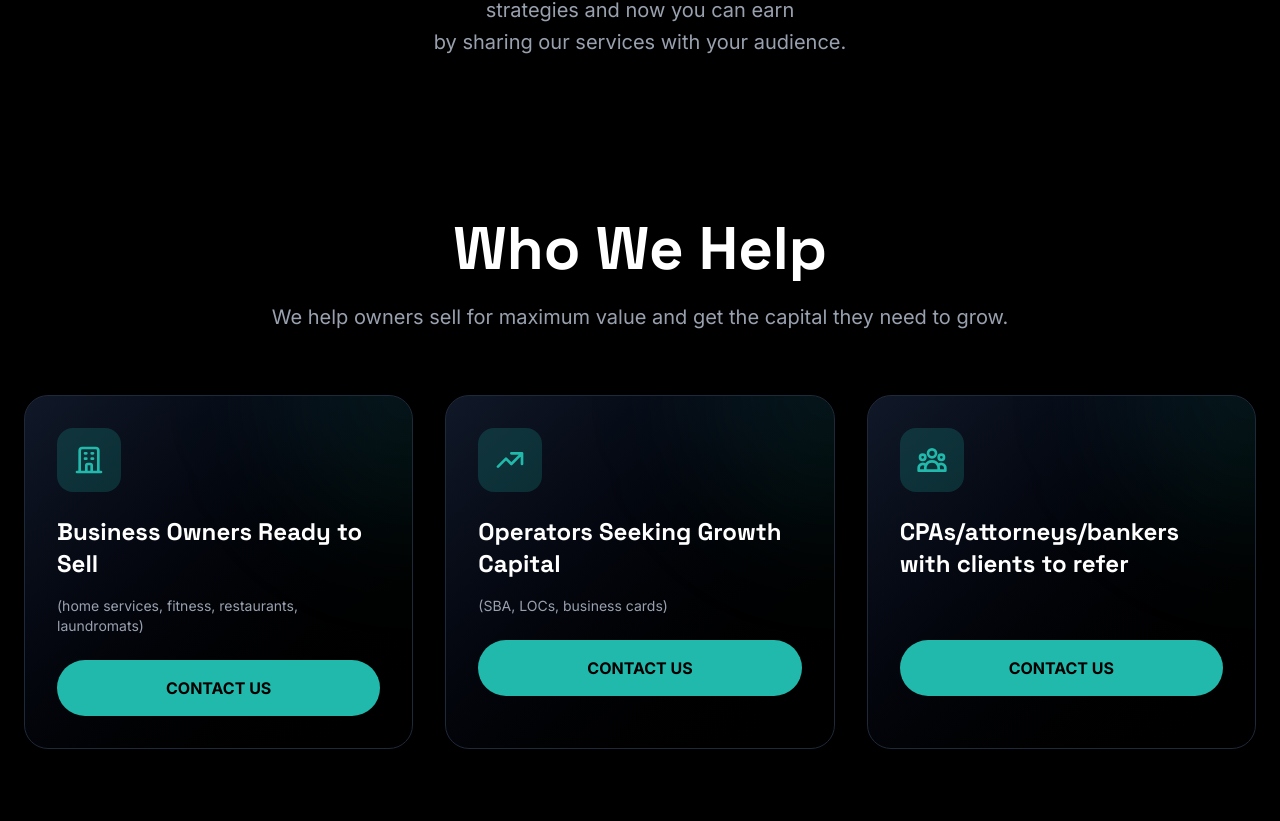
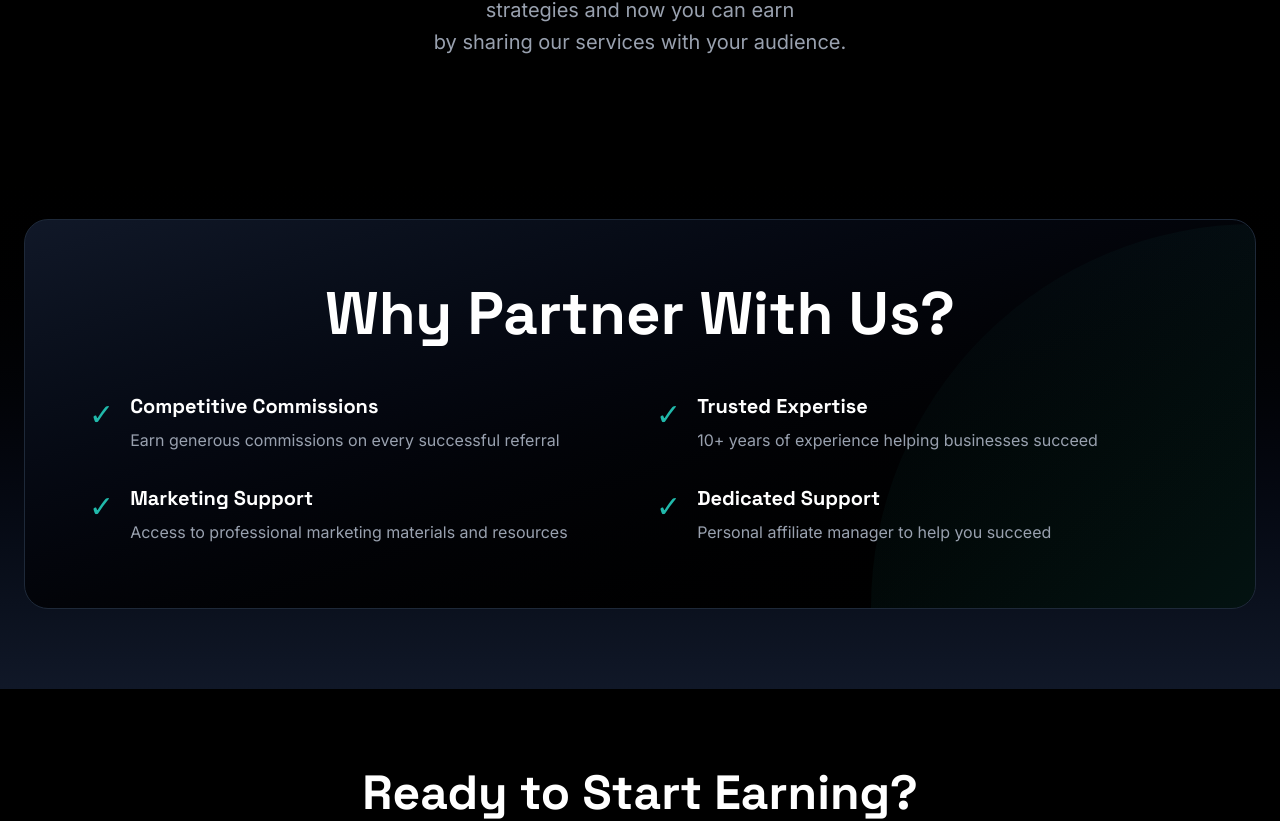
Before and after one commit to Aman-web-dev/pacconsults, a Next.js app: page /affiliate in a window 1280 px wide. Shown: the part 409-1230 px from the top of the page. Built offline with nearby package versions, Linux system fonts and the light colour scheme.

Commit message:
some changes

```diff
--- a/app/(marketing)/affiliate/page.tsx
+++ b/app/(marketing)/affiliate/page.tsx
@@ -31,114 +31,8 @@ export default function BecomeAffiliatePage() {
         </div>
       </section>
 
-      {/* Who We Help Section */}
-      <section className="py-20 px-6">
-        <div className="max-w-7xl mx-auto">
-          <div className="text-center mb-16">
-            <h2 className="text-5xl md:text-6xl font-bold mb-6">
-              Who We Help
-            </h2>
-            <p className="text-xl text-gray-400 max-w-3xl mx-auto">
-              We help owners sell for maximum value and get the capital they need to grow.
-            </p>
-          </div>
 
-          <div className="grid md:grid-cols-3 gap-8">
-            {/* Card 1: Business Owners Ready to Sell */}
-            <div
-              className="bg-gradient-to-br from-gray-900 to-black rounded-3xl p-8 border border-gray-800 hover:border-[#21b9ab] transition-all duration-500 relative overflow-hidden group"
-              onMouseEnter={() => setHoveredCard(1)}
-              onMouseLeave={() => setHoveredCard(0)}
-            >
-              {/* Background Accent */}
-              <div className="absolute top-0 right-0 w-64 h-64 bg-[#21b9ab]/10 rounded-full blur-3xl transform translate-x-32 -translate-y-32 group-hover:scale-150 transition-transform duration-700"></div>
 
-              <div className="relative z-10">
-                {/* Icon */}
-                <div className="w-16 h-16 bg-[#21b9ab]/20 rounded-2xl flex items-center justify-center mb-6 group-hover:bg-[#21b9ab]/30 transition">
-                  <svg className="w-8 h-8 text-[#21b9ab]" fill="none" stroke="currentColor" viewBox="0 0 24 24">
-                    <path strokeLinecap="round" strokeLinejoin="round" strokeWidth={2} d="M19 21V5a2 2 0 00-2-2H7a2 2 0 00-2 2v16m14 0h2m-2 0h-5m-9 0H3m2 0h5M9 7h1m-1 4h1m4-4h1m-1 4h1m-5 10v-5a1 1 0 011-1h2a1 1 0 011 1v5m-4 0h4" />
-                  </svg>
-                </div>
-
-                <h3 className="text-2xl font-bold mb-4">
-                  Business Owners Ready to Sell
-                </h3>
-
-                <p className="text-gray-400 mb-6 text-sm">
-                  (home services, fitness, restaurants, laundromats)
-                </p>
-
-                <button className="w-full bg-[#21b9ab] text-black px-6 py-4 rounded-full font-bold hover:bg-[#19968a] transition-all transform group-hover:scale-105">
-                  CONTACT US
-                </button>
-              </div>
-            </div>
-
-            {/* Card 2: Operators Seeking Growth Capital */}
-            <div
-              className="bg-gradient-to-br from-gray-900 to-black rounded-3xl p-8 border border-gray-800 hover:border-[#21b9ab] transition-all duration-500 relative overflow-hidden group"
-              onMouseEnter={() => setHoveredCard(2)}
-              onMouseLeave={() => setHoveredCard(0)}
-            >
-              {/* Background Accent */}
-              <div className="absolute top-0 right-0 w-64 h-64 bg-[#21b9ab]/10 rounded-full blur-3xl transform translate-x-32 -translate-y-32 group-hover:scale-150 transition-transform duration-700"></div>
-
-              <div className="relative z-10">
-                {/* Icon */}
-                <div className="w-16 h-16 bg-[#21b9ab]/20 rounded-2xl flex items-center justify-center mb-6 group-hover:bg-[#21b9ab]/30 transition">
-                  <svg className="w-8 h-8 text-[#21b9ab]" fill="none" stroke="currentColor" viewBox="0 0 24 24">
-                    <path strokeLinecap="round" strokeLinejoin="round" strokeWidth={2} d="M13 7h8m0 0v8m0-8l-8 8-4-4-6 6" />
-                  </svg>
-                </div>
-
-                <h3 className="text-2xl font-bold mb-4">
-                  Operators Seeking Growth Capital
-                </h3>
-
-                <p className="text-gray-400 mb-6 text-sm">
-                  (SBA, LOCs, business cards)
-                </p>
-
-                <button className="w-full bg-[#21b9ab] text-black px-6 py-4 rounded-full font-bold hover:bg-[#19968a] transition-all transform group-hover:scale-105">
-                  CONTACT US
-                </button>
-              </div>
-            </div>
-
-            {/* Card 3: CPAs/Attorneys/Bankers */}
-            <div
-              className="bg-gradient-to-br from-gray-900 to-black rounded-3xl p-8 border border-gray-800 hover:border-[#21b9ab] transition-all duration-500 relative overflow-hidden group"
-              onMouseEnter={() => setHoveredCard(3)}
-              onMouseLeave={() => setHoveredCard(0)}
-            >
-              {/* Background Accent */}
-              <div className="absolute top-0 right-0 w-64 h-64 bg-[#21b9ab]/10 rounded-full blur-3xl transform translate-x-32 -translate-y-32 group-hover:scale-150 transition-transform duration-700"></div>
-
-              <div className="relative z-10">
-                {/* Icon */}
-                <div className="w-16 h-16 bg-[#21b9ab]/20 rounded-2xl flex items-center justify-center mb-6 group-hover:bg-[#21b9ab]/30 transition">
-                  <svg className="w-8 h-8 text-[#21b9ab]" fill="none" stroke="currentColor" viewBox="0 0 24 24">
-                    <path strokeLinecap="round" strokeLinejoin="round" strokeWidth={2} d="M17 20h5v-2a3 3 0 00-5.356-1.857M17 20H7m10 0v-2c0-.656-.126-1.283-.356-1.857M7 20H2v-2a3 3 0 015.356-1.857M7 20v-2c0-.656.126-1.283.356-1.857m0 0a5.002 5.002 0 019.288 0M15 7a3 3 0 11-6 0 3 3 0 016 0zm6 3a2 2 0 11-4 0 2 2 0 014 0zM7 10a2 2 0 11-4 0 2 2 0 014 0z" />
-                  </svg>
-                </div>
-
-                <h3 className="text-2xl font-bold mb-4">
-                  CPAs/attorneys/bankers with clients to refer
-                </h3>
-
-                <p className="text-gray-400 mb-6 text-sm invisible">
-                  &nbsp;
-                </p>
-
-                <button className="w-full bg-[#21b9ab] text-black px-6 py-4 rounded-full font-bold hover:bg-[#19968a] transition-all transform group-hover:scale-105">
-                  CONTACT US
-                </button>
-              </div>
-            </div>
-          </div>
-        </div>
-      </section>
 
       {/* Benefits Section */}
       <section className="py-20 px-6 bg-gradient-to-b from-black to-gray-900">
@@ -201,9 +95,7 @@ export default function BecomeAffiliatePage() {
           <p className="text-xl text-gray-400 mb-8">
             Join our affiliate program today and start helping businesses while growing your income.
           </p>
-          <button className="bg-[#21b9ab] text-black px-12 py-5 rounded-full text-lg font-bold hover:bg-[#19968a] transition-all transform hover:scale-105 shadow-2xl">
-            BECOME AN AFFILIATE
-          </button>
+
         </div>
       </section>
 
--- a/app/(marketing)/products/page.tsx
+++ b/app/(marketing)/products/page.tsx
@@ -103,7 +103,7 @@ export default function BookProductPage() {
       </section>
 
       {/* Additional Section - "I will Help You in" Style */}
-      <section className="py-20 px-6 bg-gradient-to-b from-black to-gray-900">
+      {/* <section className="py-20 px-6 bg-gradient-to-b from-black to-gray-900">
         <div className="max-w-7xl mx-auto">
           <div className="bg-gradient-to-br from-gray-900 to-black rounded-3xl p-16 border border-gray-800 relative overflow-hidden">
             <div className="absolute bottom-0 right-0 w-96 h-96">
@@ -136,7 +136,7 @@ export default function BookProductPage() {
             </div>
           </div>
         </div>
-      </section>
+      </section> */}
 
       {/* Footer CTA */}
       <section className="py-20 px-6 bg-black">
--- a/app/(marketing)/team/page.tsx
+++ b/app/(marketing)/team/page.tsx
@@ -21,7 +21,7 @@ export default function TeamPage() {
       role: "Lead Generation Specialist",
       bio: "Expert in SBA loans and business financing with $100M+ funded",
       image: "https://media.licdn.com/dms/image/v2/D5603AQFz-ZPQ-351kA/profile-displayphoto-scale_400_400/B56ZmBoOfGJkAk-/0/1758816432126?e=1763596800&v=beta&t=7KehkFK7QIFuG4svC8_-HRmJgVyv3H4JR4XiRn4MnEk",
-      linkedin: "www.linkedin.com/in/vanessa-beth-blanela-064565240",
+      linkedin: "https://www.linkedin.com/in/vanessa-beth-blanela-064565240/",
       email: "#"
     },
   ];
@@ -127,14 +127,7 @@ export default function TeamPage() {
                         <path d="M19 0h-14c-2.761 0-5 2.239-5 5v14c0 2.761 2.239 5 5 5h14c2.762 0 5-2.239 5-5v-14c0-2.761-2.238-5-5-5zm-11 19h-3v-11h3v11zm-1.5-12.268c-.966 0-1.75-.79-1.75-1.764s.784-1.764 1.75-1.764 1.75.79 1.75 1.764-.783 1.764-1.75 1.764zm13.5 12.268h-3v-5.604c0-3.368-4-3.113-4 0v5.604h-3v-11h3v1.765c1.396-2.586 7-2.777 7 2.476v6.759z"/>
                       </svg>
                     </a>
-                    <a
-                      href={member.email}
-                      className="w-10 h-10 rounded-full bg-gray-800 flex items-center justify-center hover:bg-[#21b9ab] hover:text-black transition-all duration-300 group/icon"
-                    >
-                      <svg className="w-5 h-5" fill="none" stroke="currentColor" viewBox="0 0 24 24">
-                        <path strokeLinecap="round" strokeLinejoin="round" strokeWidth={2} d="M3 8l7.89 5.26a2 2 0 002.22 0L21 8M5 19h14a2 2 0 002-2V7a2 2 0 00-2-2H5a2 2 0 00-2 2v10a2 2 0 002 2z" />
-                      </svg>
-                    </a>
+
                   </div>
                 </div>
 
```
Also changed, not shown: constants/features.ts (+6 -6 lines), 1 other file (tests, documents, lock files or other folders).
